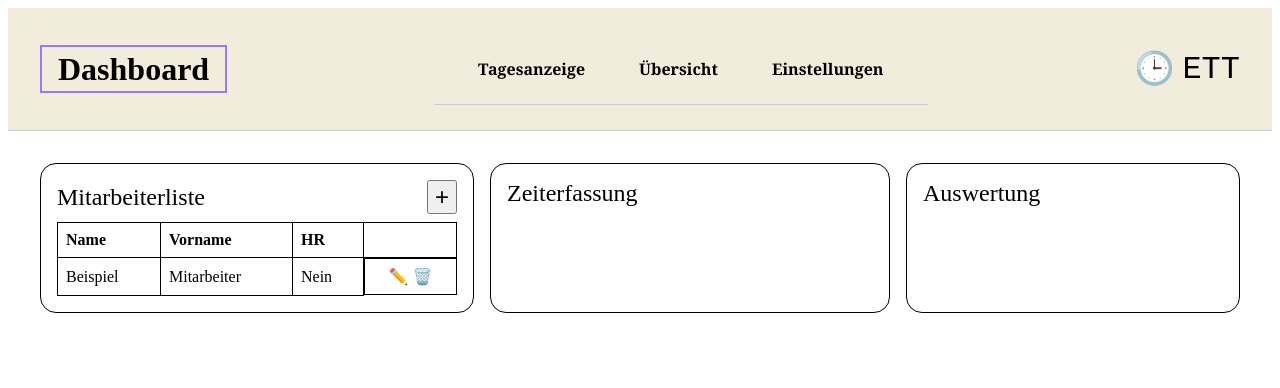
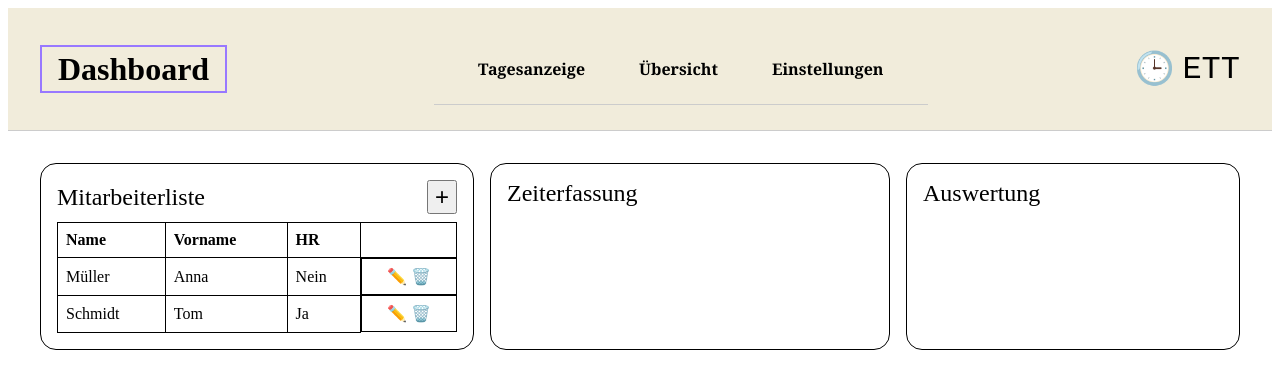
Before and after one commit to on24FeLi/ETT2.0, a Vue app: page /dashboard in a window 1280 px wide. Shown: the top 388 px of the page. Built offline with nearby package versions, Linux system fonts and the light colour scheme.

Commit message:
dashboard verknüpfung

```diff
--- a/src/utils/storageTest.js
+++ b/src/utils/storageTest.js
@@ -5,7 +5,7 @@ const users = [
     vorname: 'Anna',
     email: 'anna.mueller@example.com',
     passwort: 'Passwort123',
-    isAdmin: false
+    isHR: false
   },
   {
     id: 2,
@@ -13,20 +13,20 @@ const users = [
     vorname: 'Tom',
     email: 'tom.schmidt@example.com',
     passwort: 'Geheim456',
-    isAdmin: true
+    isHR: true
   }
 ]
 
 let nextId = users.length + 1
 
-function addUser(nachname, vorname, email, passwort) {
+function addUser(nachname, vorname, email, passwort, isHR  = false) {
   users.push({
     id: nextId++,
     nachname,
     vorname,
     email,
     passwort,
-    isAdmin
+    isHR
   })
   localStorage.setItem('users', JSON.stringify(users))
 }
--- a/src/views/Dashboard.vue
+++ b/src/views/Dashboard.vue
@@ -1,11 +1,13 @@
 <script setup>
   import { ref } from 'vue';
   import navigation from '@/components/navigation.vue'
+  import { users, addUser } from '@/utils/storageTest'
+
 
   const showForm = ref(false);
 
   const form = ref({
-    name: '',
+    nachname: '',
     vorname: '',
     email: '',
     password: '',
@@ -15,9 +17,36 @@
   function toggleForm() {
     showForm.value = !showForm.value;
   }
+  const userList = ref(users)
+  function submitForm() {
+    function submitForm() {
+  // Validierung optional
+  if (!form.value.nachname || !form.value.vorname || !form.value.email || !form.value.password) {
+    alert('Bitte alle Felder ausfüllen!');
+    return;
+  }
 
-  function submitForm() {
-    console.log('Mitarbeiterdaten:', form.value);
+  addUser(
+    form.value.nachname,
+    form.value.vorname,
+    form.value.email,
+    form.value.password,
+    form.value.isHR
+  );
+
+  console.log('Mitarbeiter hinzugefügt:', form.value);
+
+  // Formular zurücksetzen
+  form.value = {
+    nachname: '',
+    vorname: '',
+    email: '',
+    password: '',
+    isHR: false
+  };
+
+  toggleForm(); // Formular schließen
+}
     toggleForm();
   }
   </script>
@@ -49,12 +78,12 @@
               </tr>
             </thead>
             <tbody>
-              <tr>
-                <td>Beispiel</td>
-                <td>Mitarbeiter</td>
-                <td>Nein</td>
-                <td class="actions">✏️ 🗑️</td>
-              </tr>
+             <tr v-for="user in userList" :key="user.id">
+             <td>{{ user.nachname }}</td>
+             <td>{{ user.vorname }}</td>
+             <td>{{ user.isHR ? 'Ja' : 'Nein' }}</td>
+             <td class="actions">✏️ 🗑️</td>
+             </tr>
             </tbody>
           </table>
         </div>
@@ -73,7 +102,7 @@
         <div class="form-popup">
           <button class="close-btn" @click="toggleForm">×</button>
           <h2>Neuen Mitarbeiter hinzufügen</h2>
-          <input type="text" v-model="form.name" placeholder="Name" required>
+          <input type="text" v-model="form.nachname" placeholder="Name" required>
           <input type="text" v-model="form.vorname" placeholder="Vorname" required>
           <input type="email" v-model="form.email" placeholder="E-Mail" required>
           <input type="password" v-model="form.password" placeholder="Passwort" required>
```
